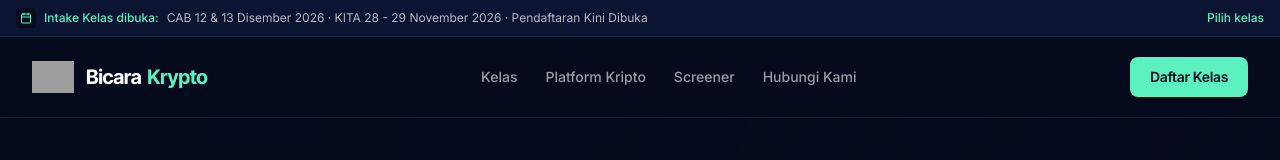
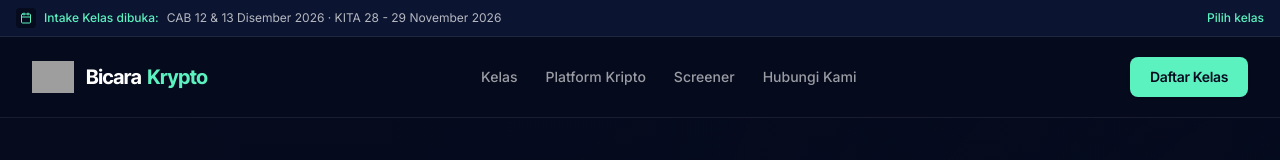
Before and after one commit to bkapital/bicarakrypto-website, a React (Vite) app: page / in a window 1280 px wide. Shown: the top 160 px of the page. Built offline with nearby package versions, Linux system fonts and the light colour scheme; grey boxes are pictures that could not be loaded.

Commit message:
Remove registration text from announcement

```diff
--- a/src/components/AnnouncementBar.tsx
+++ b/src/components/AnnouncementBar.tsx
@@ -15,7 +15,7 @@ export const AnnouncementBar: React.FC = () => {
             Intake Kelas dibuka:
           </span>
           <span>
-            CAB {CONFIG.cab.dates} · KITA {CONFIG.kita.dates} · Pendaftaran Kini Dibuka
+            CAB {CONFIG.cab.dates} · KITA {CONFIG.kita.dates}
           </span>
         </div>
 
```
